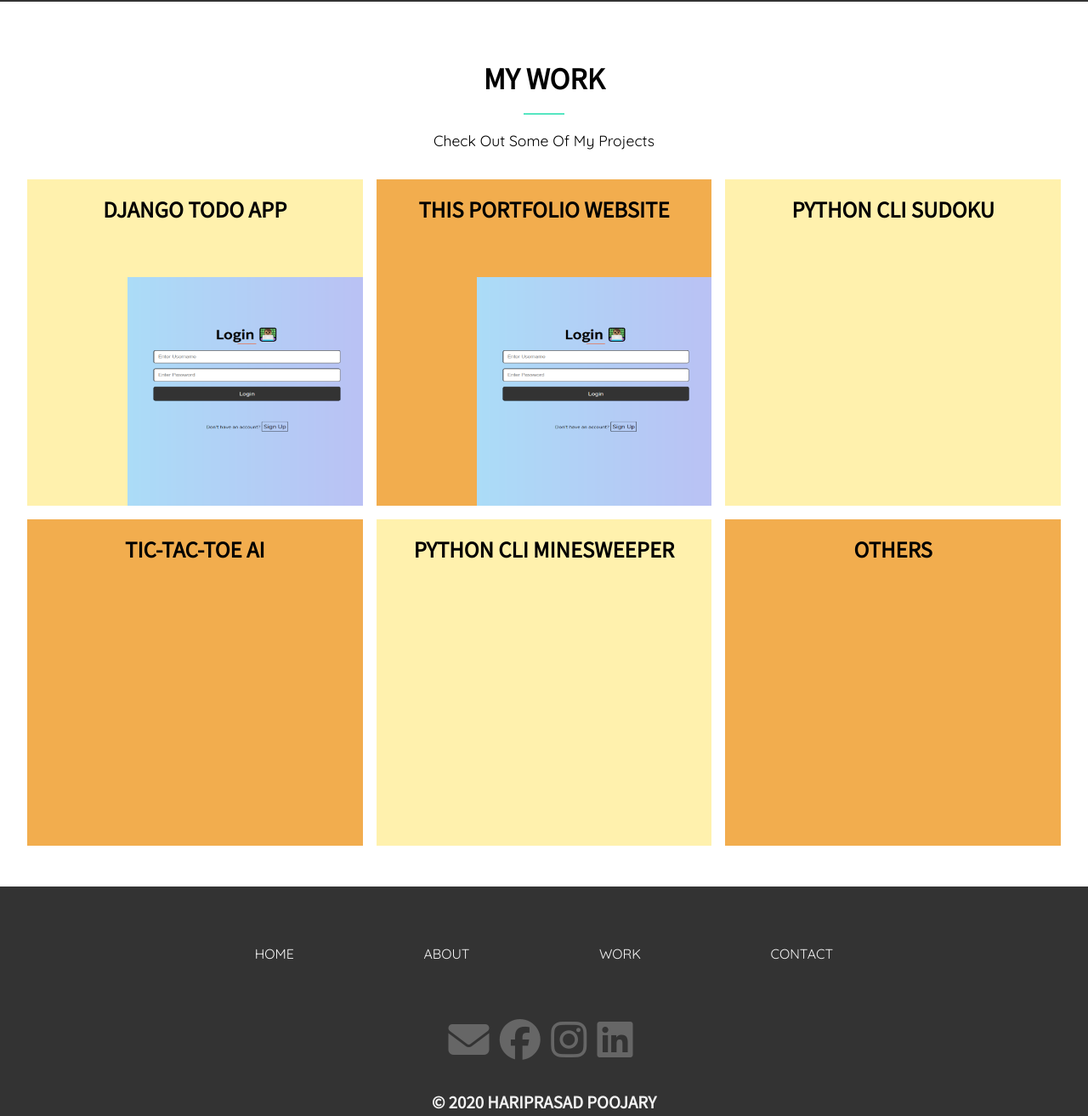
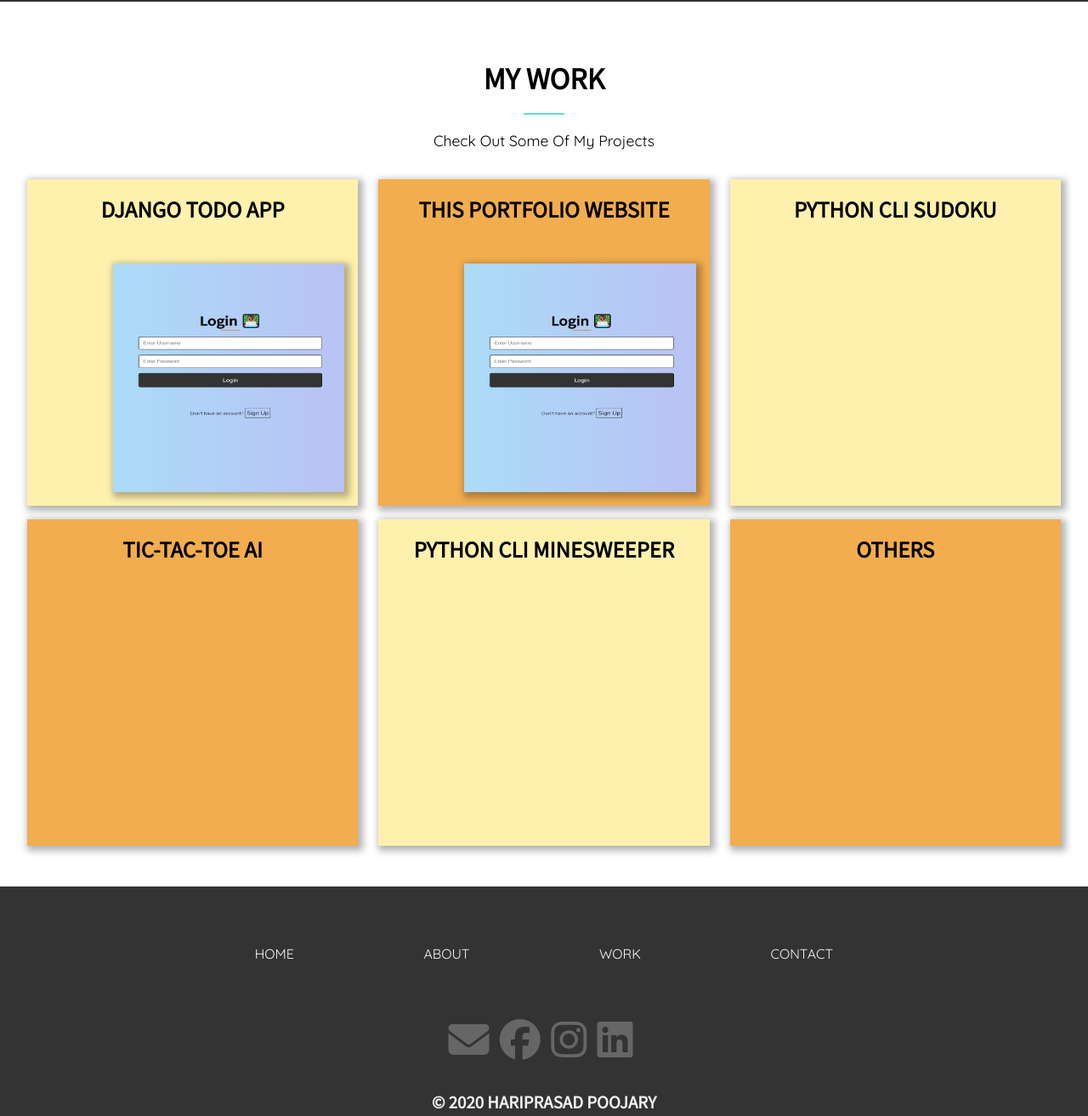
Before and after one commit to HariprasadPoojary/Portfolio-Website, a Django app: page /work/ in a window 1280 px wide. Shown: the part 69-1382 px from the top of the page at 85% size. Run offline with Django 3.2, Linux system fonts and the light colour scheme; some libraries are stand-ins or nearby versions; some web fonts are replaced.

Commit message:
GUI Changes for project cards on Contact page

```diff
--- a/static/css/_variables.scss
+++ b/static/css/_variables.scss
@@ -9,6 +9,9 @@ $secondary-color: coral;
 $light-color: #f4f4f4;
 $medium-color: #ccc;
 $dark-color: #333;
+$card-1-color: #f2ad4e;
+$card-2-color: #fff1ad;
+
 $shadow-heavy: 8px 8px 10px 6px rgba(0, 0, 0, 1);
 $shadow-medium: 5px 5px 10px 4px rgba(0, 0, 0, 0.5);
 $shadow-light: 3px 3px 8px 3px rgba(0, 0, 0, 0.3);
--- a/static/css/main.css
+++ b/static/css/main.css
@@ -660,24 +660,38 @@ a {
       -ms-flex-pack: center;
           justify-content: center;
   height: 24rem;
-  gap: 1rem;
+  gap: 1.5rem;
   margin-bottom: 1rem;
+}
+
+#work-gallery .work-gallery-items .row-1 {
+  -webkit-box-shadow: 3px 3px 8px 3px rgba(0, 0, 0, 0.3);
+          box-shadow: 3px 3px 8px 3px rgba(0, 0, 0, 0.3);
 }
 
 #work-gallery .work-gallery-items .row-1:nth-child(even) {
   background-color: #f2ad4e;
+  color: #000;
 }
 
 #work-gallery .work-gallery-items .row-1:nth-child(odd) {
   background-color: #fff1ad;
+  color: #000;
+}
+
+#work-gallery .work-gallery-items .row-2 {
+  -webkit-box-shadow: 3px 3px 8px 3px rgba(0, 0, 0, 0.3);
+          box-shadow: 3px 3px 8px 3px rgba(0, 0, 0, 0.3);
 }
 
 #work-gallery .work-gallery-items .row-2:nth-child(odd) {
   background-color: #f2ad4e;
+  color: #000;
 }
 
 #work-gallery .work-gallery-items .row-2:nth-child(even) {
   background-color: #fff1ad;
+  color: #000;
 }
 
 #work-gallery .col {
@@ -693,6 +707,9 @@ a {
 }
 
 #work-gallery .col img {
+  margin: 1rem;
+  -webkit-box-shadow: 3px 3px 8px 3px rgba(0, 0, 0, 0.3);
+          box-shadow: 3px 3px 8px 3px rgba(0, 0, 0, 0.3);
   width: 70%;
   height: 70%;
   position: absolute;
@@ -704,7 +721,8 @@ a {
 #work-gallery .col .caption {
   margin: 1rem 0;
   max-width: 14rem;
-  font-size: small;
+  font-size: 0.96rem;
+  font-weight: 800;
   position: absolute;
   top: 4;
   left: 3;
@@ -722,9 +740,9 @@ a {
 }
 
 #work-gallery .col:hover {
-  -webkit-box-flex: 2.5;
-      -ms-flex-positive: 2.5;
-          flex-grow: 2.5;
+  -webkit-box-flex: 1.5;
+      -ms-flex-positive: 1.5;
+          flex-grow: 1.5;
 }
 
 #work-gallery .col:hover h2 {
--- a/static/css/main.scss
+++ b/static/css/main.scss
@@ -356,23 +356,29 @@ a {
 		flex-flow: row wrap;
 		justify-content: center;
 		height: 24rem;
-		gap: 1rem;
+		gap: 1.5rem;
 		margin-bottom: 1rem;
 		.row-1 {
 			&:nth-child(even) {
-				background-color: #f2ad4e;
+				background-color: $card-1-color;
+				color: set-text-color($card-1-color);
 			}
 			&:nth-child(odd) {
-				background-color: #fff1ad;
+				background-color: $card-2-color;
+				color: set-text-color($card-2-color);
 			}
+			box-shadow: $shadow-light;
 		}
 		.row-2 {
 			&:nth-child(odd) {
-				background-color: #f2ad4e;
+				background-color: $card-1-color;
+				color: set-text-color($card-1-color);
 			}
 			&:nth-child(even) {
-				background-color: #fff1ad;
+				background-color: $card-2-color;
+				color: set-text-color($card-2-color);
 			}
+			box-shadow: $shadow-light;
 		}
 	}
 	.col {
@@ -383,6 +389,8 @@ a {
 		transition: all 0.8s;
 		z-index: 1;
 		img {
+			margin: 1rem;
+			box-shadow: $shadow-light;
 			width: 70%;
 			height: 70%;
 			position: absolute;
@@ -394,7 +402,8 @@ a {
 		.caption {
 			margin: 1rem 0;
 			max-width: 14rem;
-			font-size: small;
+			font-size: 0.96rem;
+			font-weight: 800;
 			position: absolute;
 			top: 4;
 			left: 3;
@@ -412,7 +421,7 @@ a {
 
 		//
 		&:hover {
-			flex-grow: 2.5;
+			flex-grow: 1.5;
 			h2 {
 				text-align: left;
 			}
```
